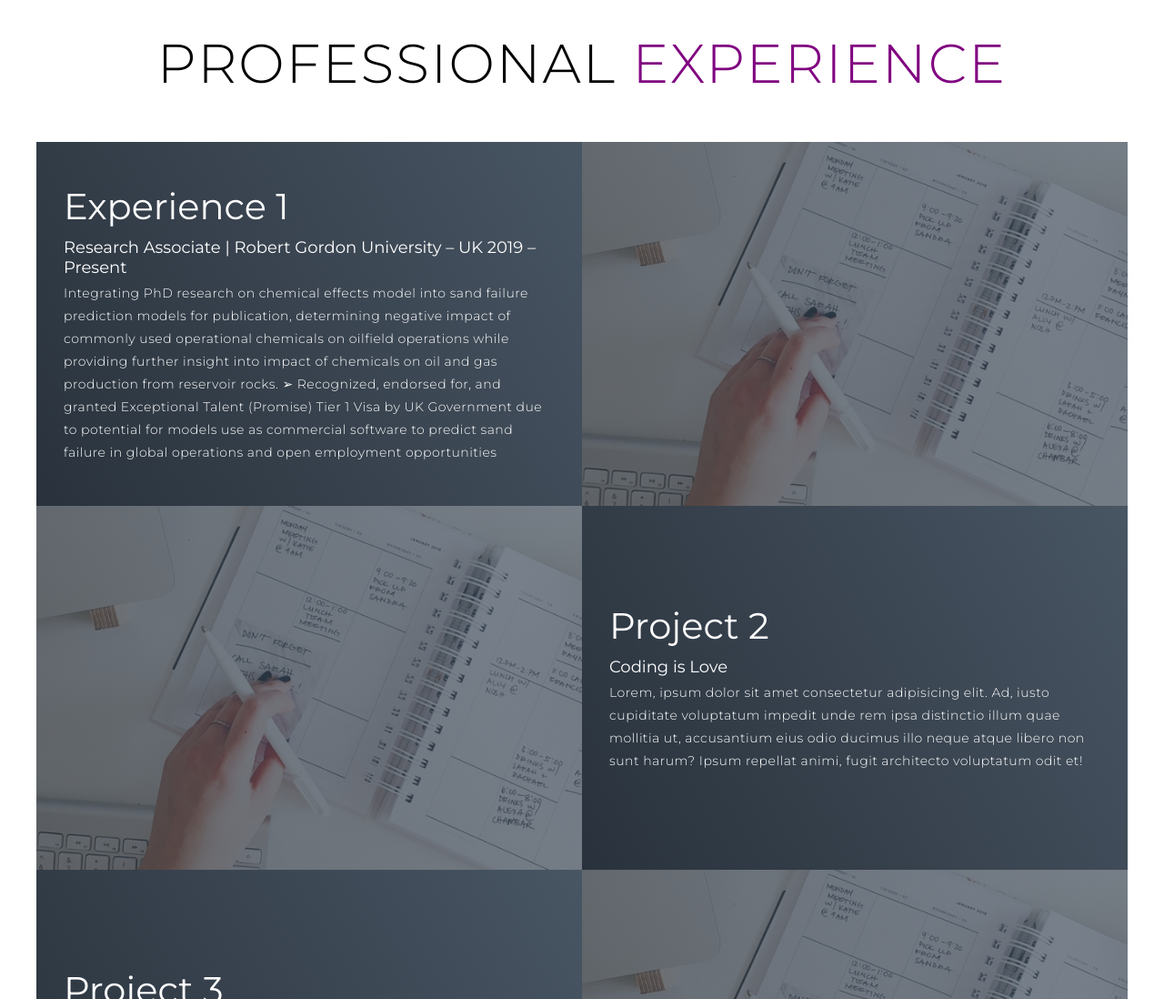
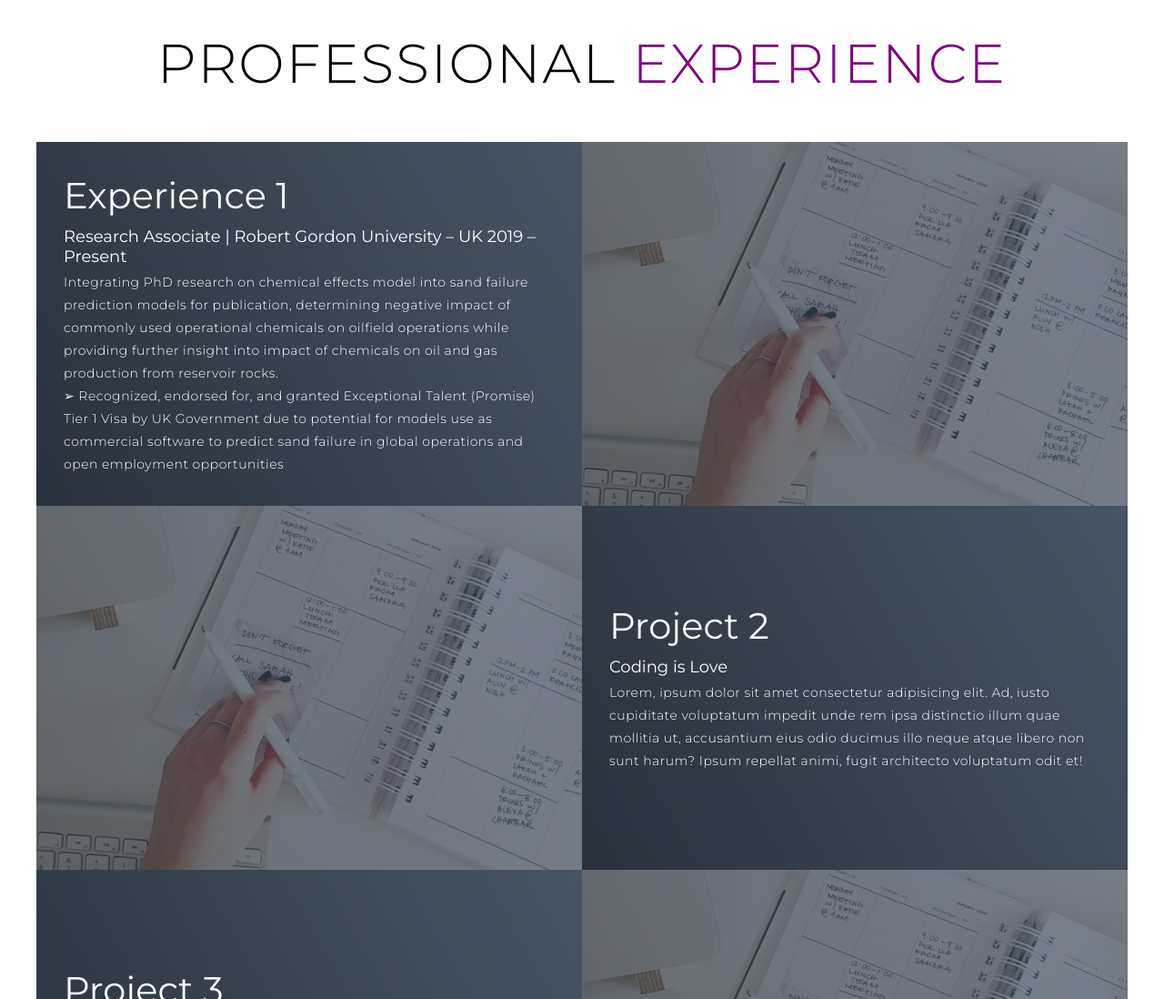
Before and after one commit to mannee258/Elizabeth-Portfolio, a plain HTML site: page index.html in a window 1280 px wide. Shown: the part 2686-3784 px from the top of the page at 91% size. Drawn offline with Linux system fonts and the light colour scheme.

Commit message:
Update index.html

```diff
--- a/index.html
+++ b/index.html
@@ -119,7 +119,7 @@
             <h2>Research Associate | Robert Gordon University – UK 2019 – Present </h2>
             <p>Integrating PhD research on chemical effects model into sand failure prediction models for publication, determining negative impact of
               commonly used operational chemicals on oilfield operations while providing further insight into impact of chemicals on oil and gas
-              production from reservoir rocks.
+              production from reservoir rocks.<br>
               ➢ Recognized, endorsed for, and granted Exceptional Talent (Promise) Tier 1 Visa by UK Government due to potential for models
               use as commercial software to predict sand failure in global operations and open employment opportunities</p>
           </div>
```
